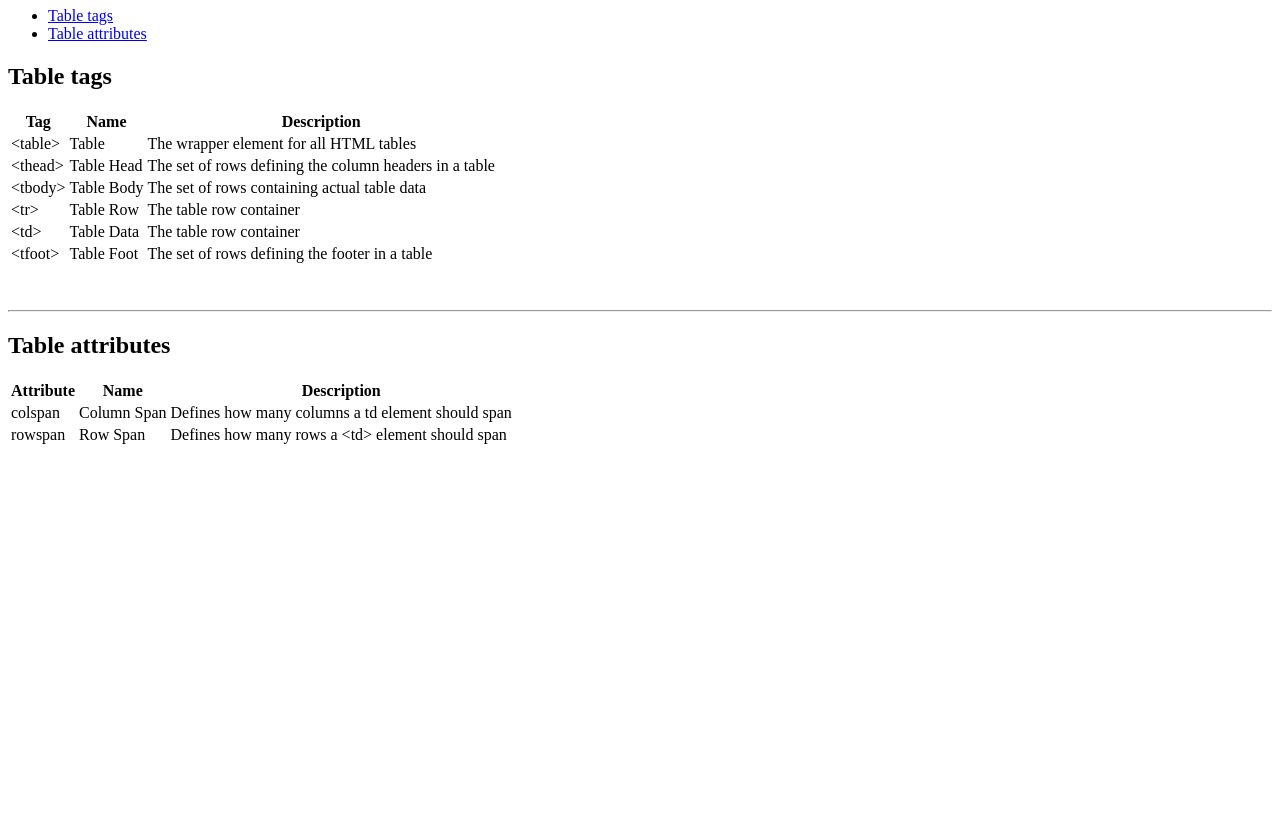
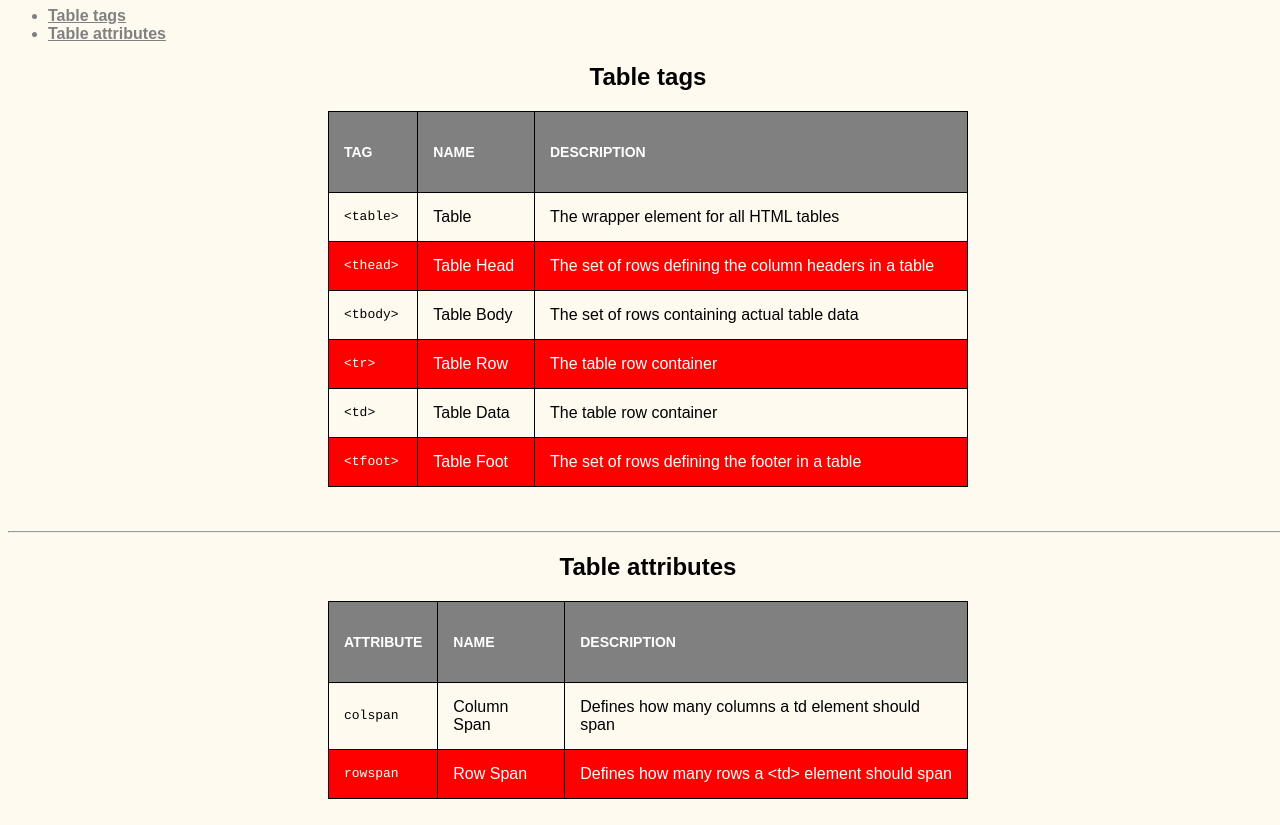
Before and after one commit to ndt1231/ndt1231.github.io, a plain HTML site: page project1/index.html in a window 1280 px wide. Shown: the part 73-898 px from the top of the page. Before the commit the page ends 800 px from the top, so only its background shows below. Drawn offline with Linux system fonts and the light colour scheme.

Commit message:
Update index.html

```diff
--- a/project1/index.html
+++ b/project1/index.html
@@ -2,7 +2,7 @@
 <html>
   <head>
     <title>Nya Taylor's Cheat Sheet: HTML Table Reference</title>
-    <link href="project2.styles.css" type="text/css" rel="stylesheet">
+    <link href="styles.css" type="text/css" rel="stylesheet">
   </head>
   <body>
     <header>
```
